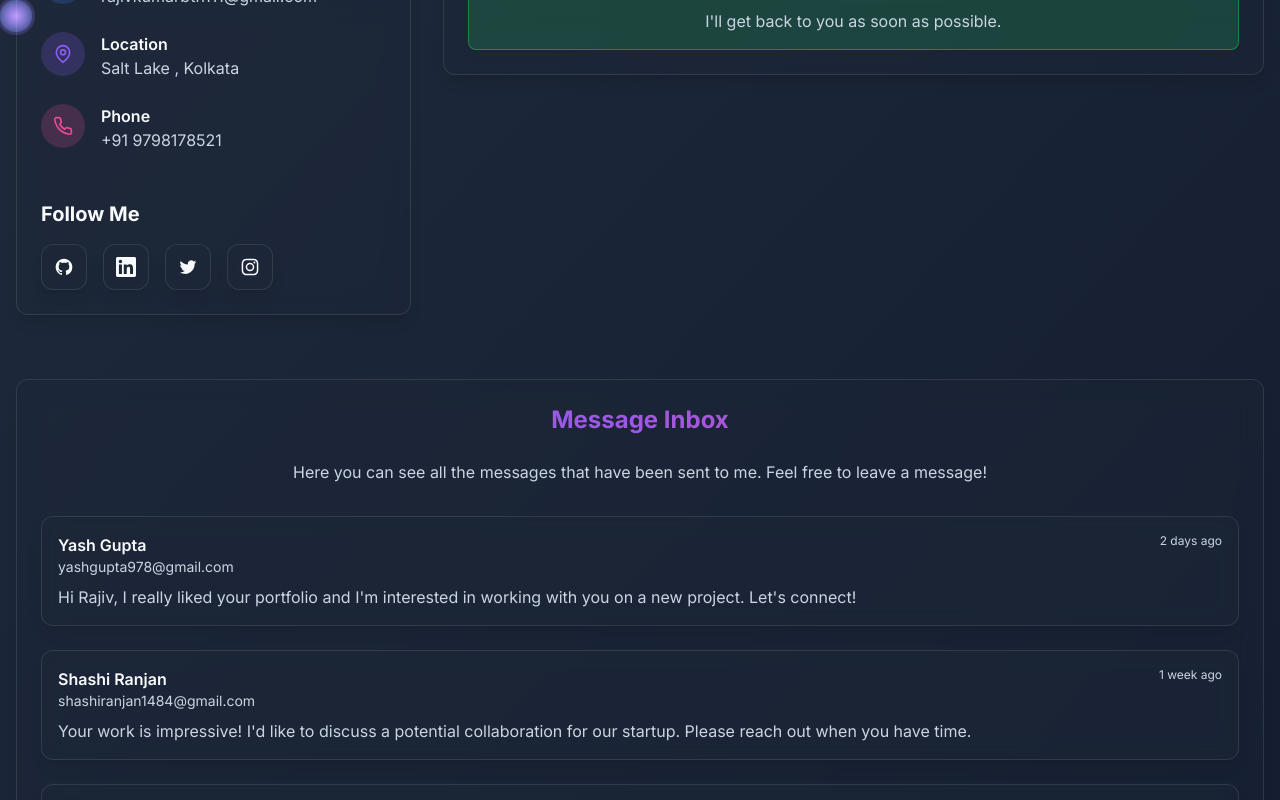
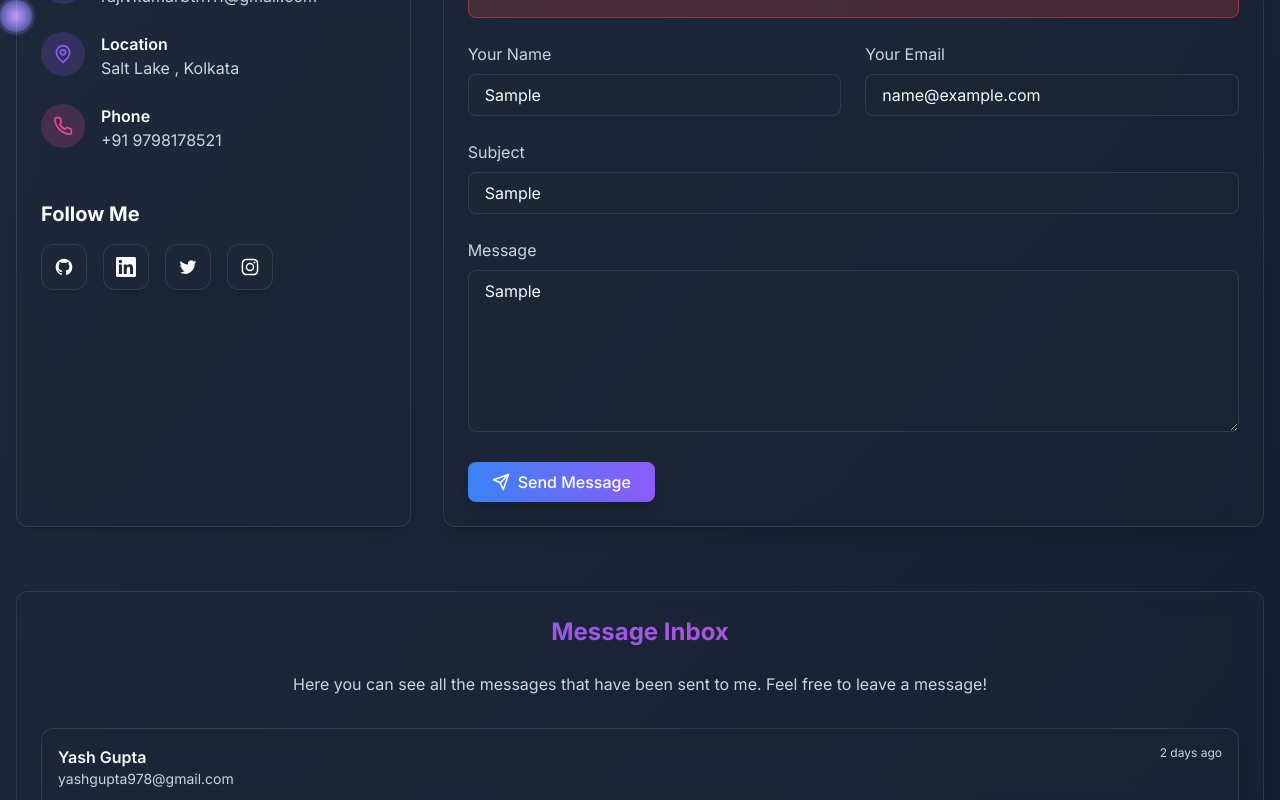
Before and after one commit to iwanturequity/portfolio, a React (Vite) app: page /contact in a window 1280 px wide. Both pictures are taken after typing "Sample", "name@example.com", "Sample", "Sample" into the empty fields and a click on the button "Send Message". Shown: the part 419-1219 px from the top of the page. Built offline with nearby package versions, Linux system fonts and the light colour scheme.

Commit message:
contact page updated

```diff
--- a/src/pages/Contact.tsx
+++ b/src/pages/Contact.tsx
@@ -12,19 +12,29 @@ const Contact: React.FC = () => {
   });
   const [isSubmitting, setIsSubmitting] = useState(false);
   const [isSubmitted, setIsSubmitted] = useState(false);
+  const [error, setError] = useState<string | null>(null);
 
   const handleChange = (e: React.ChangeEvent<HTMLInputElement | HTMLTextAreaElement>) => {
     const { name, value } = e.target;
     setFormData((prev) => ({ ...prev, [name]: value }));
   };
 
-  const handleSubmit = (e: React.FormEvent) => {
+  const handleSubmit = async (e: React.FormEvent) => {
     e.preventDefault();
     setIsSubmitting(true);
+    setError(null);
 
-    // Simulate form submission
-    setTimeout(() => {
-      setIsSubmitting(false);
+    try {
+      // Replace YOUR_FORMSPREE_ENDPOINT with your actual Formspree form ID
+      const response = await fetch('https://formspree.io/f/mldjraer', {
+        method: 'POST',
+        headers: {
+          'Content-Type': 'application/json',
+        },
+        body: JSON.stringify(formData),
+      });
+
+      if (response.ok) {
         setIsSubmitted(true);
         setFormData({ name: '', email: '', subject: '', message: '' });
 
@@ -32,7 +42,15 @@ const Contact: React.FC = () => {
         setTimeout(() => {
           setIsSubmitted(false);
         }, 5000);
-    }, 1500);
+      } else {
+        const data = await response.json();
+        throw new Error(data.message || 'Form submission failed');
+      }
+    } catch (err) {
+      setError(err instanceof Error ? err.message : 'Something went wrong. Please try again.');
+    } finally {
+      setIsSubmitting(false);
+    }
   };
 
   const containerVariants = {
@@ -162,6 +180,11 @@ const Contact: React.FC = () => {
               </motion.div>
             ) : (
               <form onSubmit={handleSubmit}>
+                {error && (
+                  <div className="bg-red-500/20 border border-red-500/50 rounded-lg p-4 text-center mb-6">
+                    <p className="text-red-400 font-medium">{error}</p>
+                  </div>
+                )}
                 <div className="grid grid-cols-1 md:grid-cols-2 gap-6 mb-6">
                   <div>
                     <label htmlFor="name" className="block text-text-secondary mb-2">
```
Lines whose indentation alone changed are shown as unchanged.
